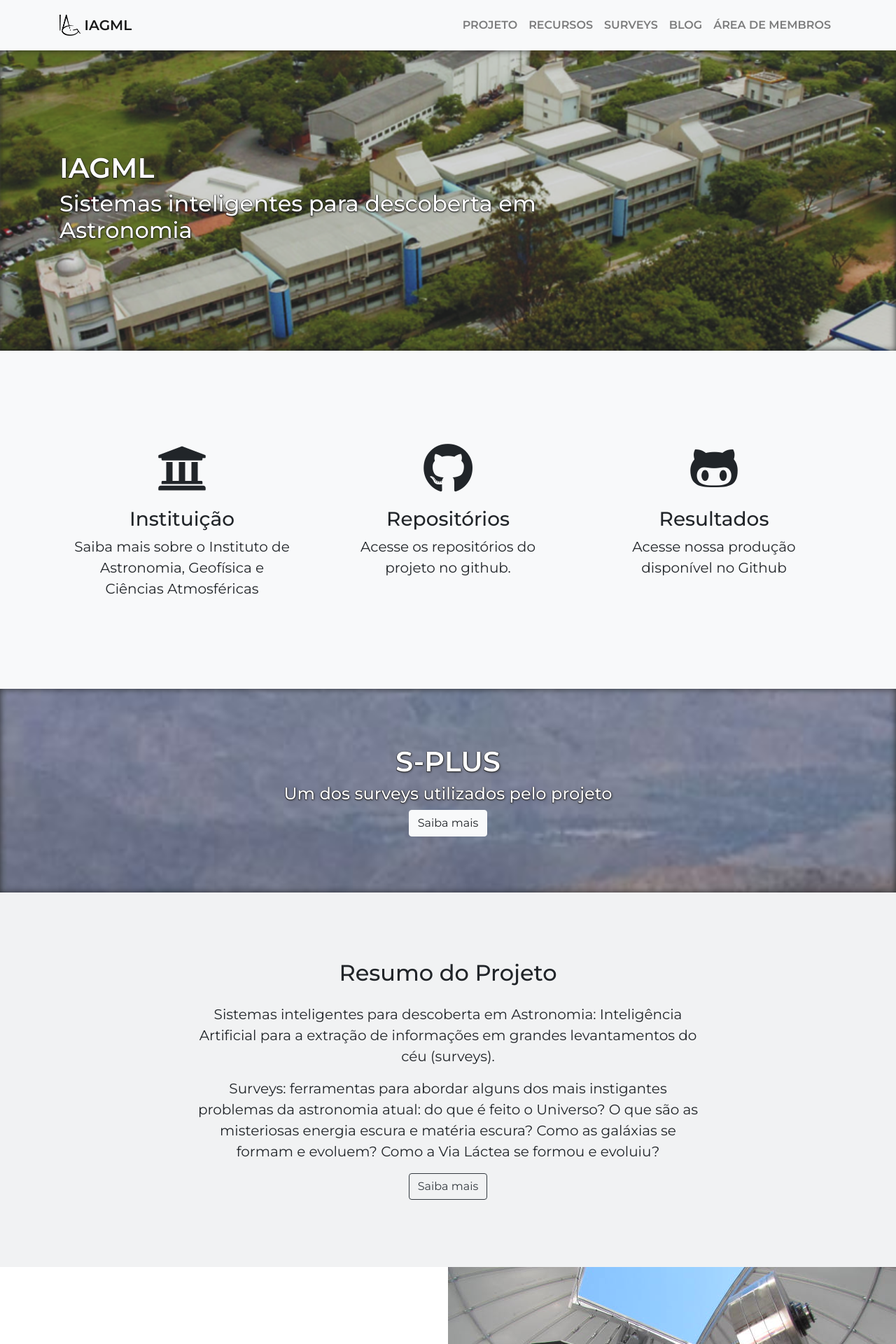
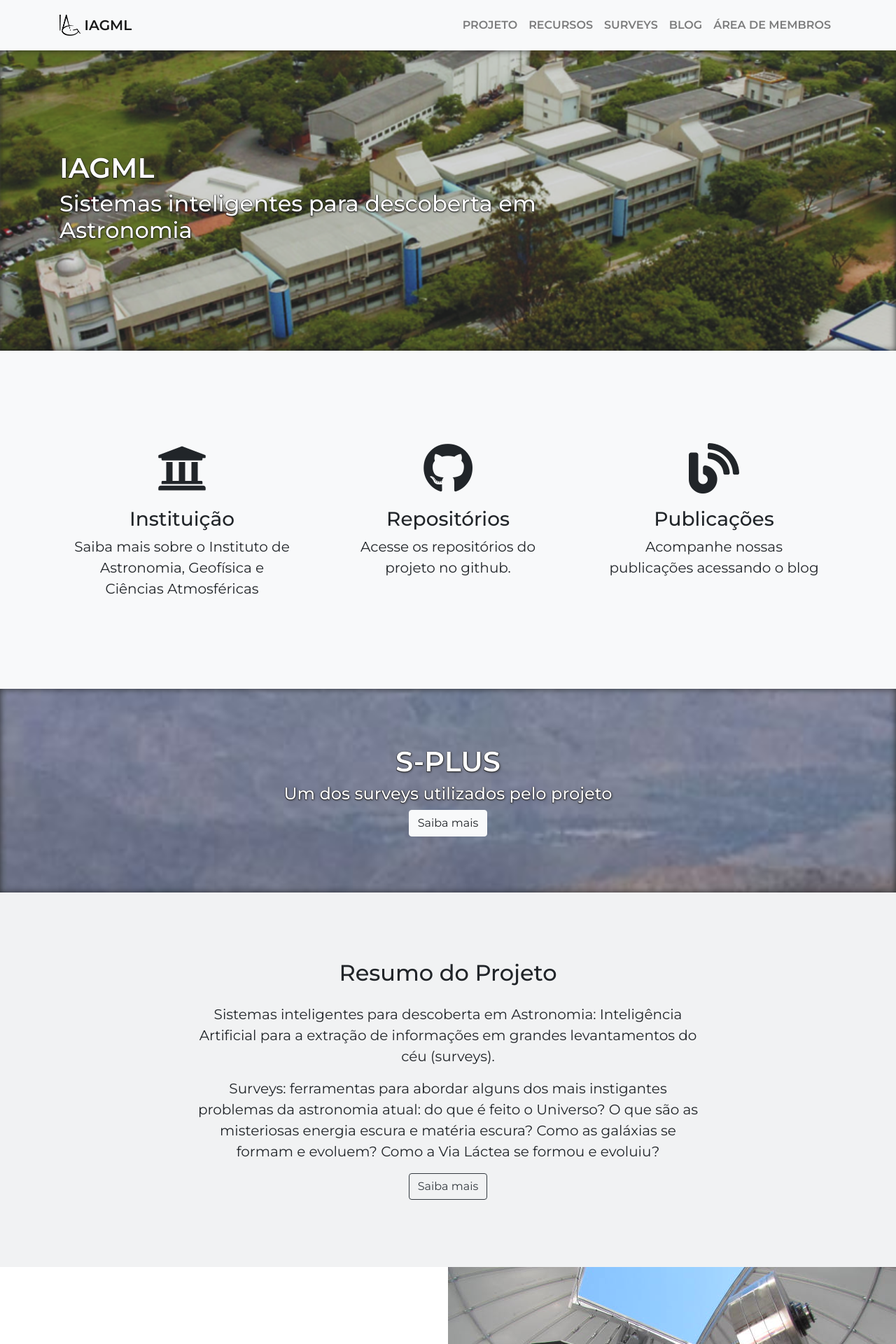
Before and after one commit to iagml/website, a Jekyll site: the page built from index.md, in a window 1280 px wide. Shown: the top 1920 px of the page at 70% size. Built offline with Jekyll 4.4.1, drawn with Linux system fonts in a browser that asks for light colours.

Commit message:
change to blog info

```diff
--- a/_layouts/home.html
+++ b/_layouts/home.html
@@ -32,13 +32,13 @@ layout: default
         </a>
       </div>
       <div class="col-lg-4">
-        <a href="https://github.com/iagml" target="_blank">
+        <a href="/blog">
           <div class="features-icons-item mx-auto mb-4 mb-lg-0">
             <div class="features-icons-icon d-flex">
-              <i class="fab fa-github-alt m-auto"></i>
+              <i class="fas fa-blog m-auto"></i>
             </div>
-            <h3>Resultados</h3>
-            <p class="lead mb-0">Acesse nossa produção disponível no Github</p>
+            <h3>Publicações</h3>
+            <p class="lead mb-0">Acompanhe nossas publicações acessando o blog</p>
           </div>
         </a>
       </div>
```
